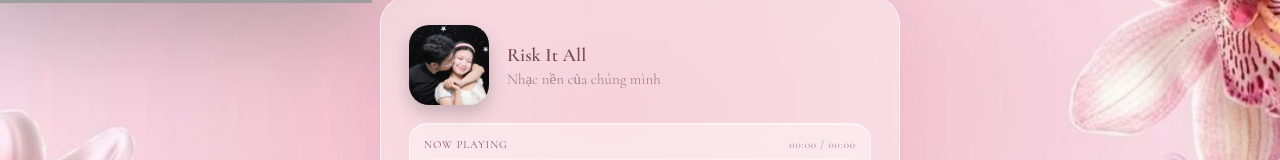
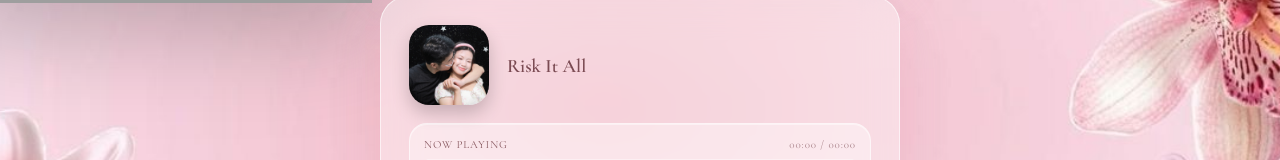
Before and after one commit to ginpi6699-byte/nguyen-phuong-linh, a plain HTML site: page index.html in a window 1280 px wide. Shown: the part 292-452 px from the top of the page. Drawn offline with nearby package versions, Linux system fonts and the light colour scheme; grey boxes are pictures that could not be loaded.

Commit message:
Remove music subtitle

```diff
--- a/index.html
+++ b/index.html
@@ -816,7 +816,6 @@
             <img src="assets/album-cover.jpg" alt="Album cover" />
             <div class="music-text">
               <p class="music-title">Risk It All</p>
-              <p class="music-subtitle">Nhạc nền của chúng mình</p>
             </div>
           </div>
 
```
